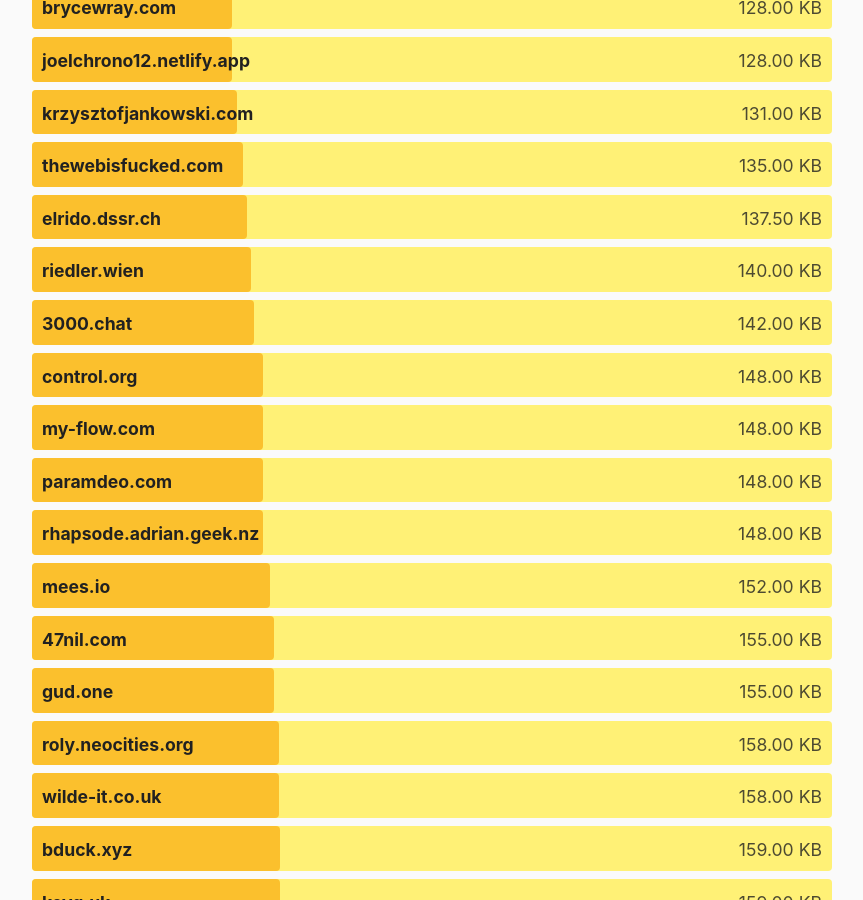
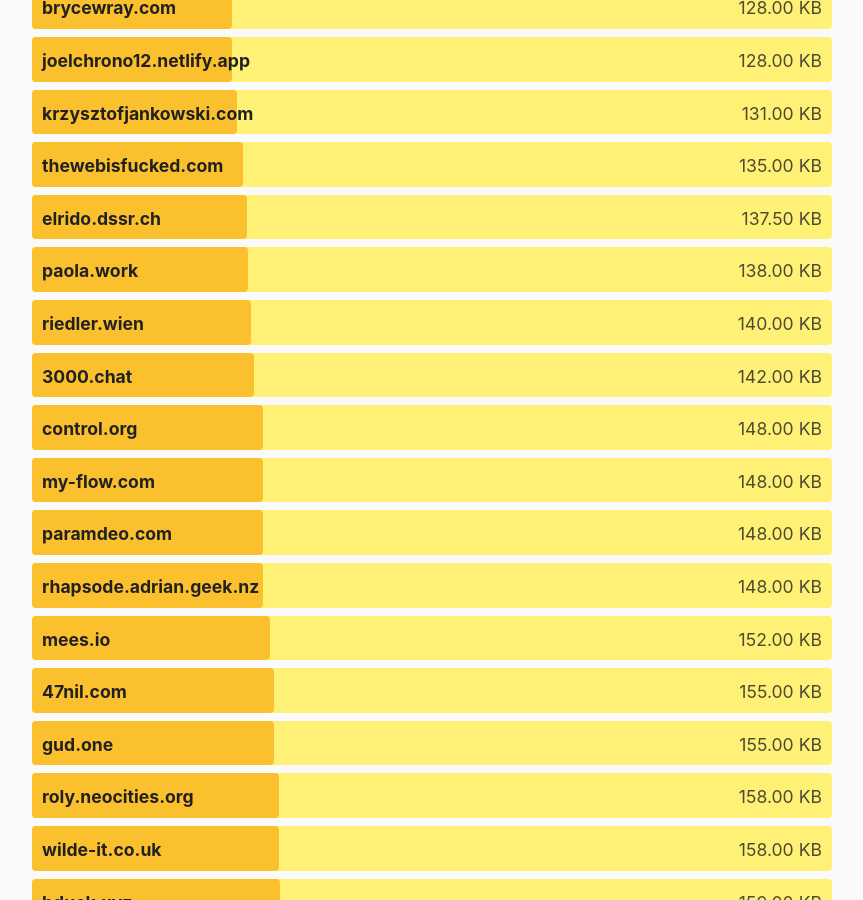
Before and after one commit to kevquirk/512kb.club, a Jekyll site: the page built from index.md, in a window 1280 px wide and 900 px high, scrolled down 15532 px. Shown: the whole window, without its empty margins (208-1071 px from the left). Built offline with Jekyll 4.4.1, drawn with Linux system fonts in a browser that asks for light colours.

Commit message:
Add: paola.work

```diff
--- a/_data/sites.yml
+++ b/_data/sites.yml
@@ -1463,6 +1463,11 @@
   size: 65.9
   last_checked: 2021-12-16
 
+- domain: paola.work
+  url: https://paola.work/
+  size: 138
+  last_checked: 2022-04-19
+
 - domain: paramdeo.com
   url: https://paramdeo.com/
   size: 148
```
